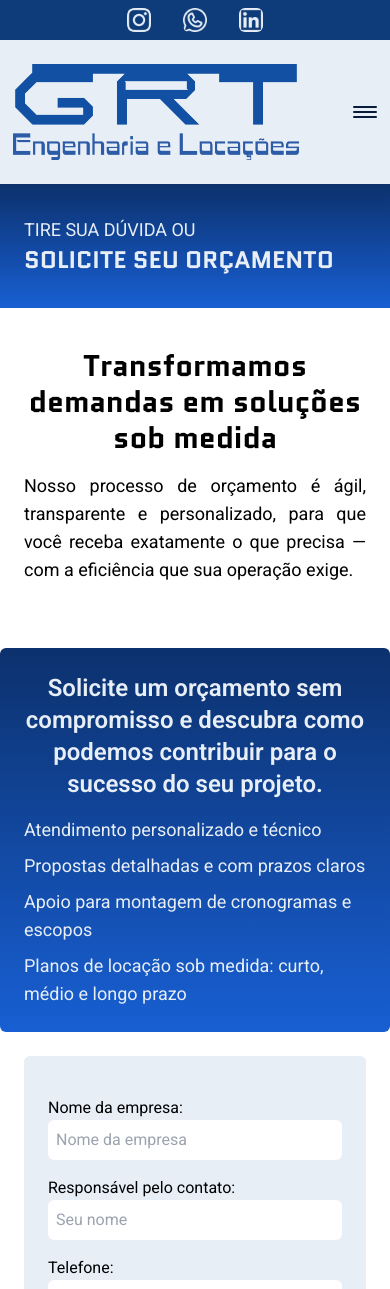
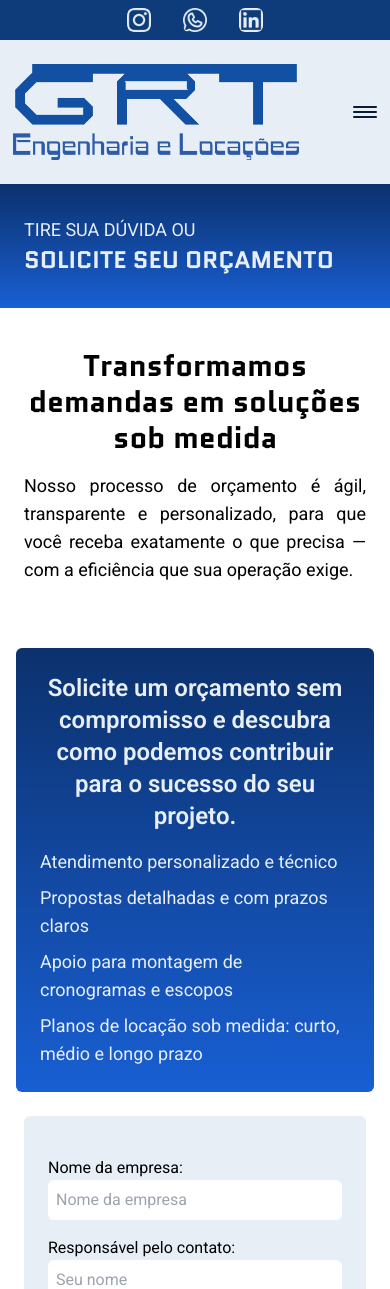
Before and after one commit to ma-freitass/grtnovo, a React (Vite) app: page /contact in a window 390 px wide. Shown: the top 1289 px of the page. Built offline with nearby package versions, Linux system fonts and the light colour scheme; a web font is replaced by a local one.

Commit message:
Correções de responsividade da tela

```diff
--- a/src/pages/Contact/contact.jsx
+++ b/src/pages/Contact/contact.jsx
@@ -81,6 +81,7 @@ export default function Contact() {
       </motion.section>
 
       {/* Informações sobre os diferenciais */}
+      <div className="flex justify-center px-4">
         <motion.section
           className="bg-gradient-to-b from-faixa1 to-faixa2 text-primary text-center rounded-md p-6 w-full max-w-screen-md"
           initial="hidden"
@@ -99,6 +100,7 @@ export default function Contact() {
             <li>Planos de locação sob medida: curto, médio e longo prazo</li>
           </ul>
         </motion.section>
+      </div>
 
       {/* Formulário de orçamento */}
       <motion.section
```
Lines whose indentation alone changed are shown as unchanged.
